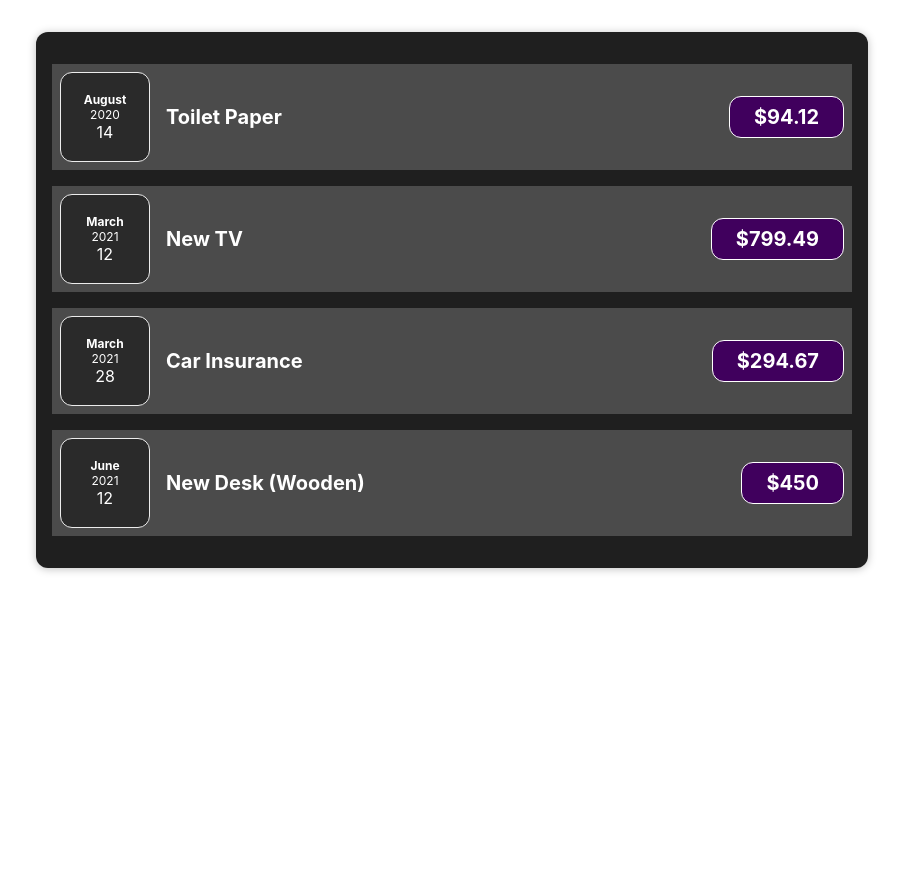
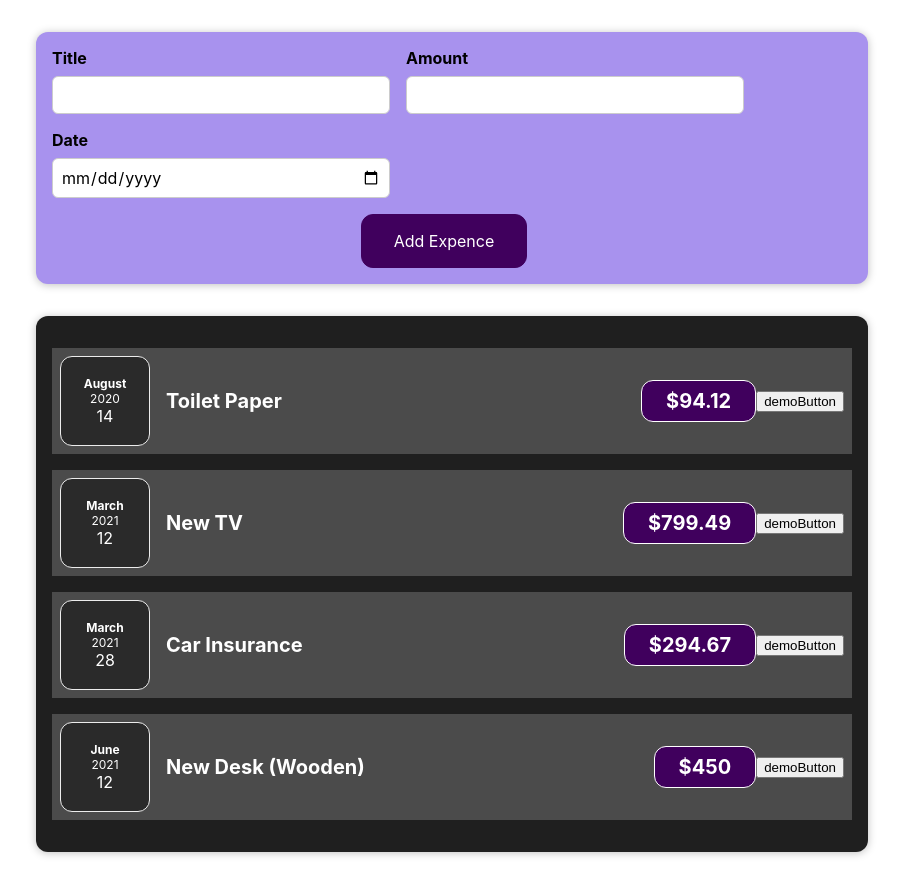
Before and after one commit to vasuleo/DailyExpenses_project_inReact, a React (Create React App) app: page / in a window 1280 px wide. Shown: the whole page, without its empty margins (188-1091 px from the left). Before the commit the page ends 800 px from the top, so only its background shows below. Built offline with nearby package versions, Linux system fonts and the light colour scheme.

Commit message:
added input field and tacking a input from the user creating a useState, and also when we submit all the data will be sotred in perticular variable leter in the useState value will be clearing

```diff
--- a/src/App.js
+++ b/src/App.js
@@ -1,5 +1,6 @@
+import React from "react";
 import Expence from "./componentes/Expense/Expence";
-import React from "react";
+import NewExpence from "./componentes/NewExpence/NewExpense";
 
 function App() {
   const expenses = [
@@ -26,6 +27,7 @@
 
   return (
     <div>
+      <NewExpence />
       <Expence item={expenses} />
     </div>
   );
--- a/src/componentes/Expense/ExpenceItem.js
+++ b/src/componentes/Expense/ExpenceItem.js
@@ -1,15 +1,22 @@
-import React from "react";
+import React, { useState } from "react";
 import "./ExpenceItem.css";
 import ExpenceDate from "./ExpenceDate";
 
 function Expence(props) {
+  const [title, setTitle] = useState(props.title);
+
+  const clickable = () => {
+    setTitle("updated@");
+    console.log(title);
+  };
   return (
     <div className="expense-item">
       <ExpenceDate date={props.date} />
       <div className="expense-item__description">
-        <h2>{props.title}</h2>
+        <h2>{title}</h2>
         <div className="expense-item__price">${props.amount}</div>
       </div>
+      <button onClick={clickable}>demoButton</button>
     </div>
   );
 }
--- /dev/null
+++ b/src/componentes/NewExpence/ExpenceForm.css
@@ -0,0 +1,26 @@
+.new-expense__controls {
+  display: flex;
+  flex-wrap: wrap;
+  gap: 1rem;
+  margin-bottom: 1rem;
+  text-align: left;
+}
+
+.new-expense__control label {
+  font-weight: bold;
+  margin-bottom: 0.5rem;
+  display: block;
+}
+
+.new-expense__control input {
+  font: inherit;
+  padding: 0.5rem;
+  border-radius: 6px;
+  border: 1px solid #ccc;
+  width: 20rem;
+  max-width: 100%;
+}
+
+.new-expense__actions {
+  text-align: right;
+}
--- /dev/null
+++ b/src/componentes/NewExpence/ExpenseForm.js
@@ -0,0 +1,87 @@
+import React, { useState } from "react";
+import "./ExpenceForm.css";
+
+function ExpenceForm() {
+  const [enteredTitle, setEnteredTitle] = useState("");
+  const [enteredAmount, setEnteredAmount] = useState("");
+  const [enteredDate, setEnteredDate] = useState("");
+  //   const [userInput, setUserInput] = useState({
+  //     enteredTitle: "",
+  //     enteredAmount: "",
+  //     enteredDate: "",
+  //   });
+
+  const titleChangersHandler = (event) => {
+    setEnteredTitle(event.target.value);
+    // setUserInput({ ...userInput, enteredTitle: event.target.value });
+    // setUserInput((prestate) => {
+    //   return { ...prestate, enteredTitle: event.target.value };
+    // });
+  };
+  const amountChangersHandler = (event) => {
+    setEnteredAmount(event.target.value);
+    // setUserInput({ ...userInput, enteredAmount: event.target.value });
+    // setUserInput((prestate) => {
+    //   return { ...prestate, enteredAmount: event.target.value };
+    // });
+  };
+  const dateChangersHandler = (event) => {
+    setEnteredDate(event.target.value);
+    // setUserInput({ ...userInput, enteredDate: event.target.value });
+    // setUserInput((prestate) => {
+    //   return { ...prestate, enteredDate: event.target.value };
+    // });
+  };
+
+  const submitHandler = (event) => {
+    event.preventDefault();
+    const data = {
+      title: enteredTitle,
+      amount: enteredAmount,
+      date: new Date(enteredDate),
+    };
+    console.log(data);
+    setEnteredTitle("");
+    setEnteredAmount("");
+    setEnteredDate("");
+  };
+  return (
+    <form onSubmit={submitHandler}>
+      <div className="new-expense__controls">
+        <div className="new-expense__control">
+          <label>Title</label>
+          <input
+            type="text"
+            value={enteredTitle}
+            onChange={titleChangersHandler}
+          />
+        </div>
+        <div className="new-expense__control">
+          <label>Amount</label>
+          <input
+            type="number"
+            min="0.01"
+            step="0.01"
+            value={enteredAmount}
+            onChange={amountChangersHandler}
+          />
+        </div>
+        <div className="new-expense__control">
+          <label>Date</label>
+          <input
+            type="date"
+            min="2019-01-01"
+            max="2022-12-31"
+            value={enteredDate}
+            onChange={dateChangersHandler}
+          />
+        </div>
+      </div>
+      <div className="new-expense__action">
+        <button type="submit">Add Expence</button>
+      </div>
+    </form>
+  );
+}
+
+export default ExpenceForm;
--- /dev/null
+++ b/src/componentes/NewExpence/NewExpence.css
@@ -0,0 +1,38 @@
+.new-expense {
+  background-color: #a892ee;
+  padding: 1rem;
+  margin: 2rem auto;
+  width: 50rem;
+  max-width: 95%;
+  border-radius: 12px;
+  text-align: center;
+  box-shadow: 0 1px 8px rgba(0, 0, 0, 0.25);
+}
+
+.new-expense button {
+  font: inherit;
+  cursor: pointer;
+  padding: 1rem 2rem;
+  border: 1px solid #40005d;
+  background-color: #40005d;
+  color: white;
+  border-radius: 12px;
+  margin-right: 1rem;
+}
+
+.new-expense button:hover,
+.new-expense button:active {
+  background-color: #510674;
+  border-color: #510674;
+}
+
+.new-expense button.alternative {
+  color: #220131;
+  border-color: transparent;
+  background-color: transparent;
+}
+
+.new-expense button.alternative:hover,
+.new-expense button.alternative:active {
+  background-color: #ddb3f8;
+}
--- /dev/null
+++ b/src/componentes/NewExpence/NewExpense.js
@@ -0,0 +1,12 @@
+import React from "react";
+import "./NewExpence.css";
+import ExpenceForm from "./ExpenseForm";
+function NewExpence() {
+  return (
+    <div className="new-expense">
+      <ExpenceForm />
+    </div>
+  );
+}
+
+export default NewExpence;
```
